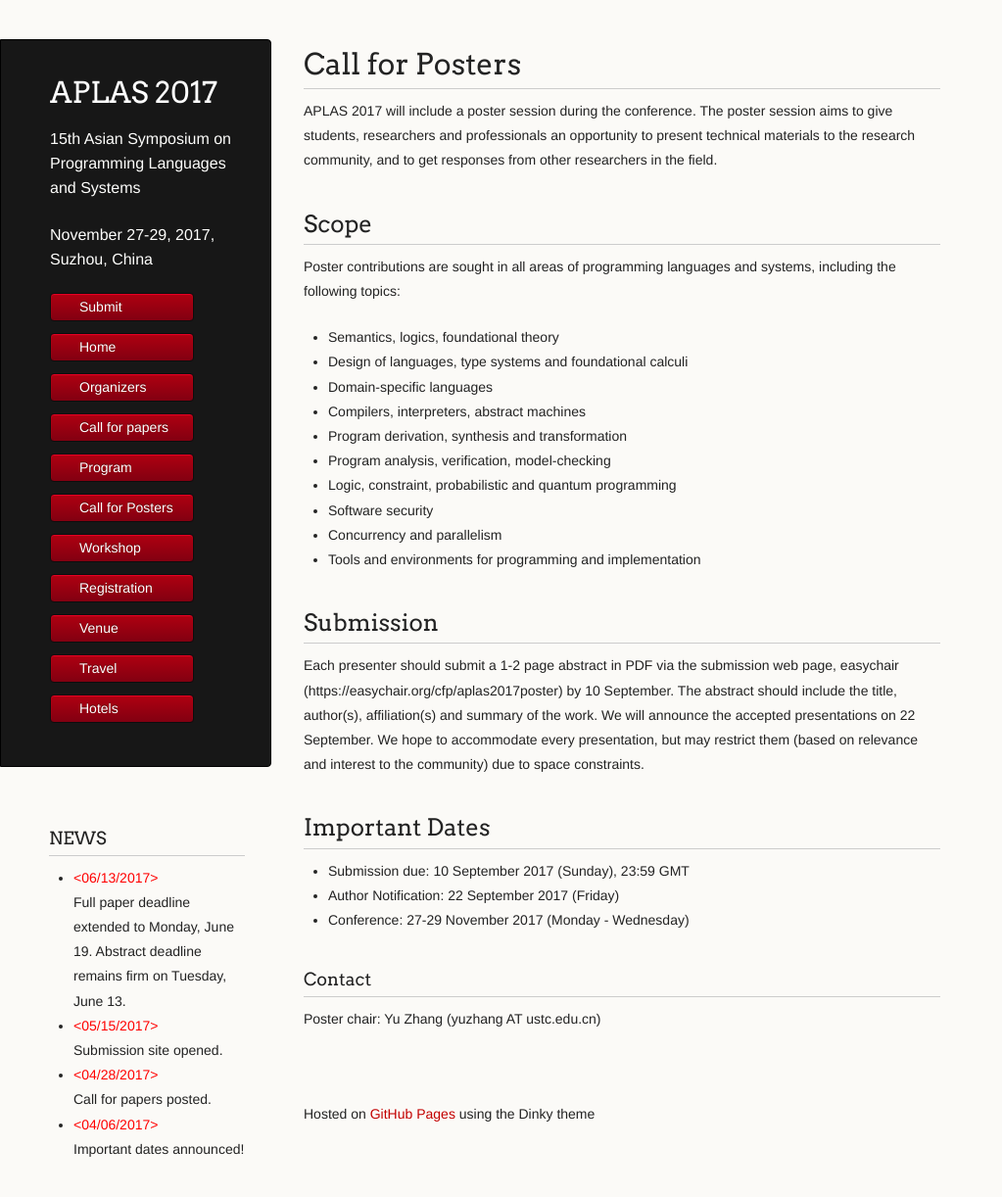
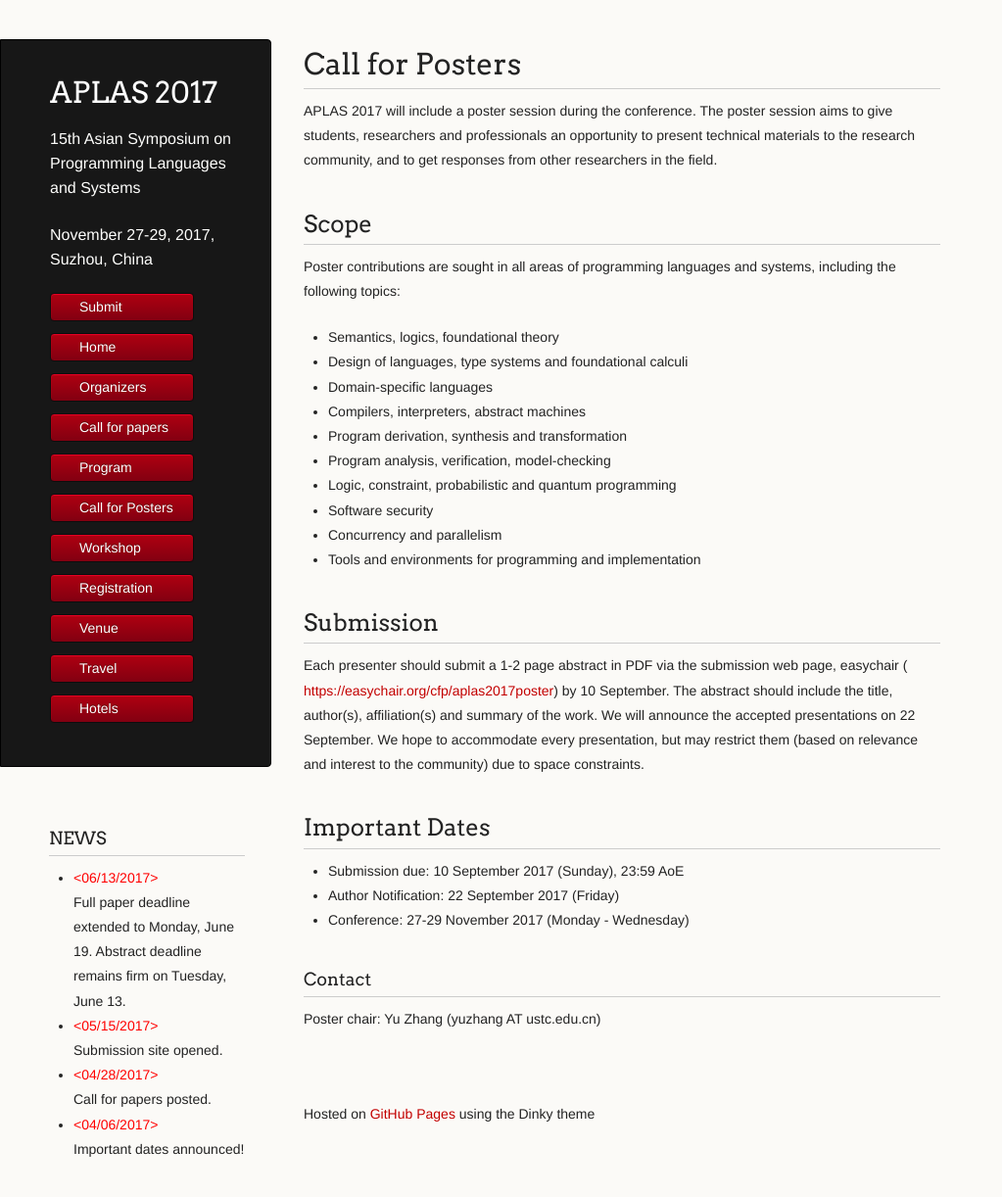
Before and after one commit to www-aplas/www-aplas.github.io, a Jekyll site: the page built from posters.md, in a window 1280 px wide. Shown: the whole page at 98% size, without its empty margins (0-1023 px from the left). Built offline with Jekyll 4.4.1, drawn with Linux system fonts in a browser that asks for light colours; our own code applies the rules of GitHub Pages for plain Markdown files; a script that is not in the unit is left out.

Commit message:
Update posters.md
Trivial modification.

```diff
--- a/posters.md
+++ b/posters.md
@@ -18,10 +18,10 @@ Poster contributions are sought in all areas of programming languages and system
 
 ## Submission
 
-Each presenter should submit a 1-2 page abstract in PDF via the submission web page, easychair (https://easychair.org/cfp/aplas2017poster) by 10 September. The abstract should include the title, author(s), affiliation(s) and summary of the work. We will announce the accepted presentations on 22 September. We hope to accommodate every presentation, but may restrict them (based on relevance and interest to the community) due to space constraints.
+Each presenter should submit a 1-2 page abstract in PDF via the submission web page, easychair ( <https://easychair.org/cfp/aplas2017poster>) by 10 September. The abstract should include the title, author(s), affiliation(s) and summary of the work. We will announce the accepted presentations on 22 September. We hope to accommodate every presentation, but may restrict them (based on relevance and interest to the community) due to space constraints.
 
 ## Important Dates
-- Submission due: 10 September 2017 (Sunday), 23:59 GMT
+- Submission due: 10 September 2017 (Sunday), 23:59 AoE
 - Author Notification: 22 September 2017 (Friday)
 - Conference: 27-29 November 2017 (Monday - Wednesday)
 
```
